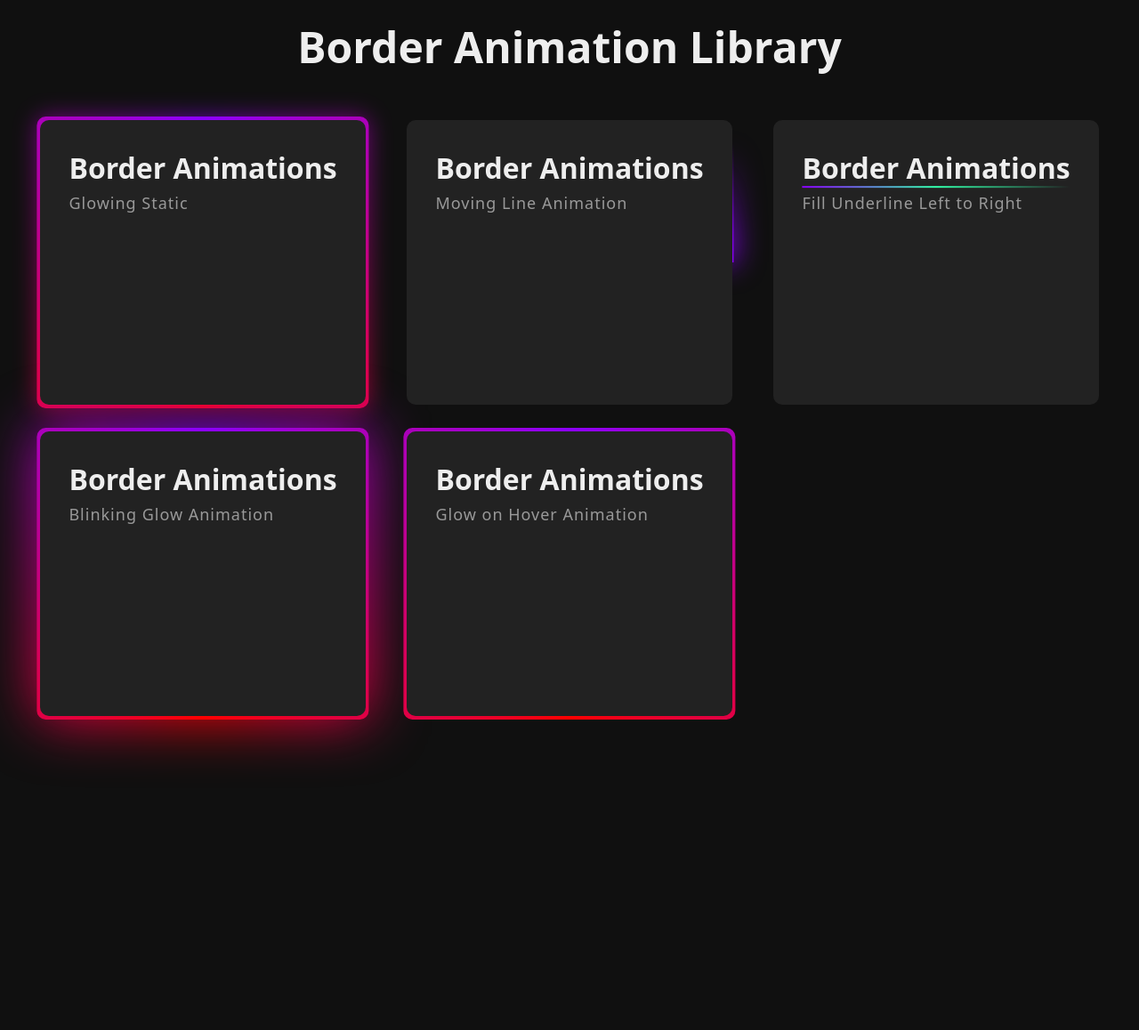
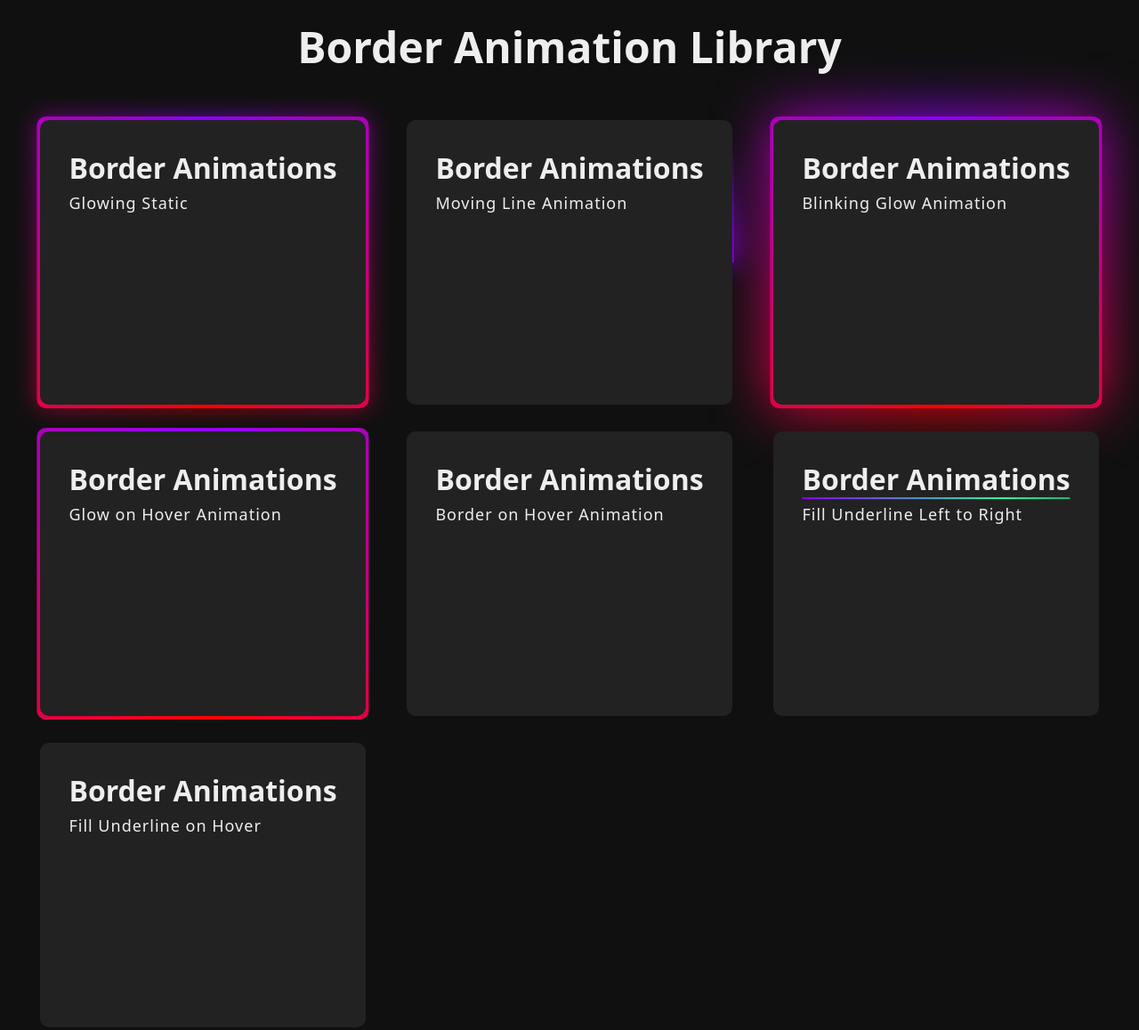
Before and after one commit to porrako/ComponentLibrary, a plain HTML site: page BorderAnimations/index.html in a window 1280 px wide. Shown: the whole page at 89% size. Before the commit the page ends 845 px from the top, so only its background shows below. Drawn offline with Linux system fonts and the light colour scheme.

Commit message:
Fill Underline and Fill Underline on Hover update

```diff
--- a/BorderAnimations/index.html
+++ b/BorderAnimations/index.html
@@ -21,11 +21,6 @@
             <p>Moving Line Animation</p>
         </div>
 
-        <div class="card">
-            <h2 class="h1-underline underline">Border Animations</h2>
-            <p>Fill Underline Left to Right</p>
-        </div>
-
         <div class="card glow-blink">
             <h2>Border Animations</h2>
             <p>Blinking Glow Animation</p>
@@ -35,6 +30,21 @@
             <h2>Border Animations</h2>
             <p>Glow on Hover Animation</p>
         </div>
+
+        <div class="card border-hover">
+            <h2>Border Animations</h2>
+            <p>Border on Hover Animation</p>
+        </div>
+
+        <div class="card">
+            <h2 class="h1-underline underline">Border Animations</h2>
+            <p>Fill Underline Left to Right</p>
+        </div>
+
+        <div class="card">
+            <h2 class="h1-underline underline-hover">Border Animations</h2>
+            <p>Fill Underline on Hover</p>
+        </div>
     </main>
 </body>
 </html>
--- a/BorderAnimations/style.css
+++ b/BorderAnimations/style.css
@@ -31,7 +31,6 @@ main{
 }
 .card p{
     font-size: 18px;
-    color: #999;
     text-wrap: pretty;
     letter-spacing: 1px;
 }
@@ -122,35 +121,6 @@ main{
     filter: blur(1rem);
     opacity: 1;
 }
-/*      UNDERLINE     */
-.h1-underline{
-    position: relative;
-}
-@property --percentage{ /*   This lets us make the animation, with regular variables you are not able to make it     */
-    syntax: "<percentage>";
-    initial-value: 0%;
-    inherits: false;
-}
-@keyframes full-size{ /*     This is the animation to make visible the underline from left to right       */
-    from{
-        --percentage: 0%;
-    }
-    to{
-        --percentage: 100%;
-    }
-}
-.underline::after{   /*  underline of the h1  */
-    content: "";
-    position: absolute;
-    top: 100%;
-    left: 50%;
-    translate: -50% -50%;
-    background-image: linear-gradient(to right, rgb(140, 0, 255), rgb(50, 255, 170), transparent var(--percentage));
-    animation: 3s full-size forwards;;
-    width: 100%;
-    height: 4%;
-    z-index: 1;
-}
 /*      GLOW BLINKING     */
 @keyframes glow{    /*  Animation to make it "glow"   */
     from{
@@ -223,7 +193,65 @@ main{
     filter: blur(2em);
     opacity: 1;
 }
-
+/*  BORDER ON HOVER ANIMATION*/
+@property --fill{
+    syntax: "<percentage>";
+    inherits: true;
+    initial-value: 0%;
+}
+.border-hover::after{
+    content: "";
+    position: absolute;
+    inset: -4px;
+    padding: 4px;
+    background-image: conic-gradient(rgb(140, 0, 255) var(--fill), transparent var(--fill));
+    transition: --fill 0.6s ease-in-out;
+    z-index: -1;
+    border-radius: 10px;
+}
+.border-hover:hover{
+    --fill: 100%
+}
+/*      UNDERLINE     */
+@keyframes fill-transparent{
+    from{
+        --fill: 0%;
+    }
+    to{
+        --fill: 150%;
+    }
+}
+.h1-underline{
+    position: relative;
+}
+.underline::after{   /*  underline of the h1  */
+    content: "";
+    position: absolute;
+    top: 100%;
+    left: 50%;
+    translate: -50% -50%;
+    background-image: linear-gradient(to right, rgb(140, 0, 255), rgb(50, 255, 170), transparent var(--fill));
+    animation: 3s fill-transparent forwards;;
+    width: 100%;    /*  width: var(--fill); && remove "transparent var(--percentage)" to make it expand from the middle    */
+    height: 4%;
+    z-index: 1;
+}
+/*  HOVER UNDERLINE */
+.underline-hover::after{   /*  underline of the h1  */
+    content: "";
+    position: absolute;
+    bottom: 0;
+    left: 50%;
+    translate: -50% -50%;
+    background-image: linear-gradient(to right, rgb(140, 0, 255) var(--fill), transparent var(--fill));
+    transition: --fill 0.6s ease-in-out;
+    width: 100%;    /*  width: var(--fill); && remove "transparent var(--percentage)" to make it expand from the middle    */
+    height: 4%;
+    z-index: 1;
+}
+.underline-hover:hover{
+    --fill: 100%
+}
 /*Media Query*/
 @media (max-width: 770px) {
     main{
```
